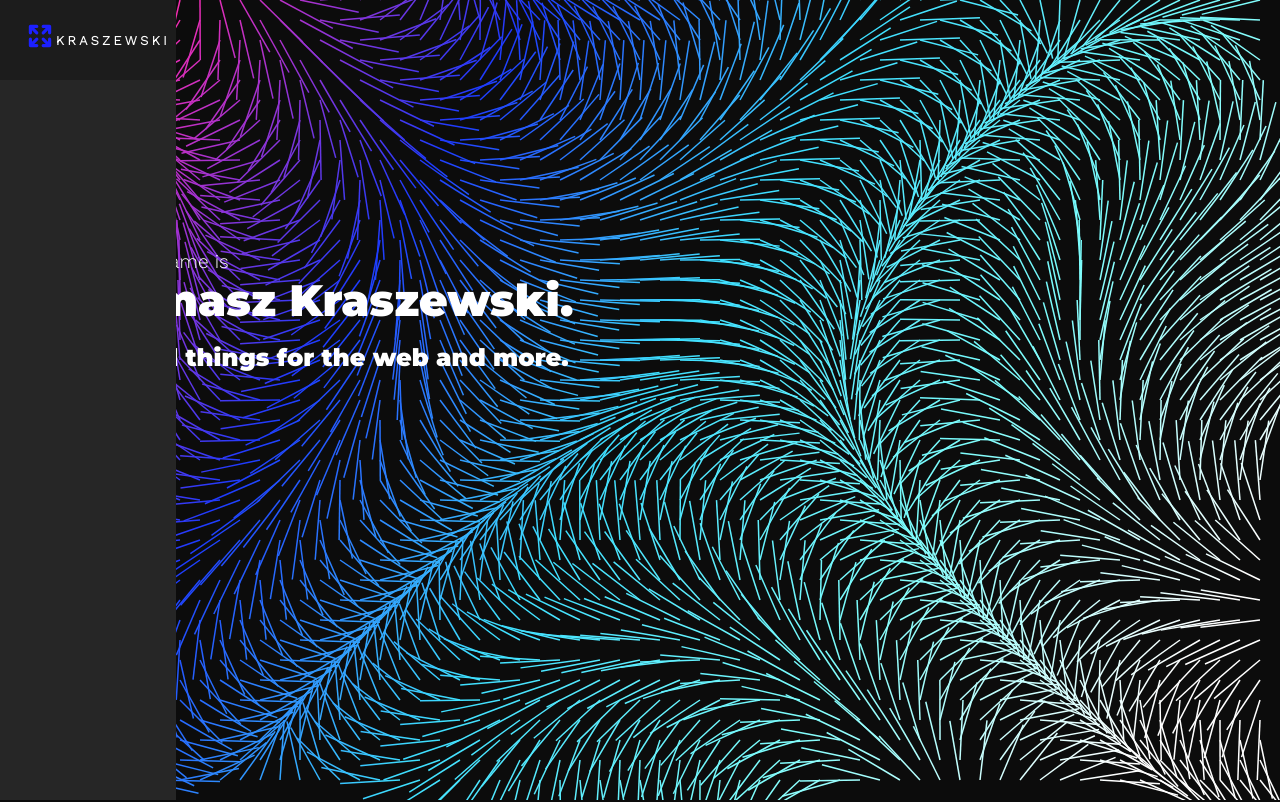
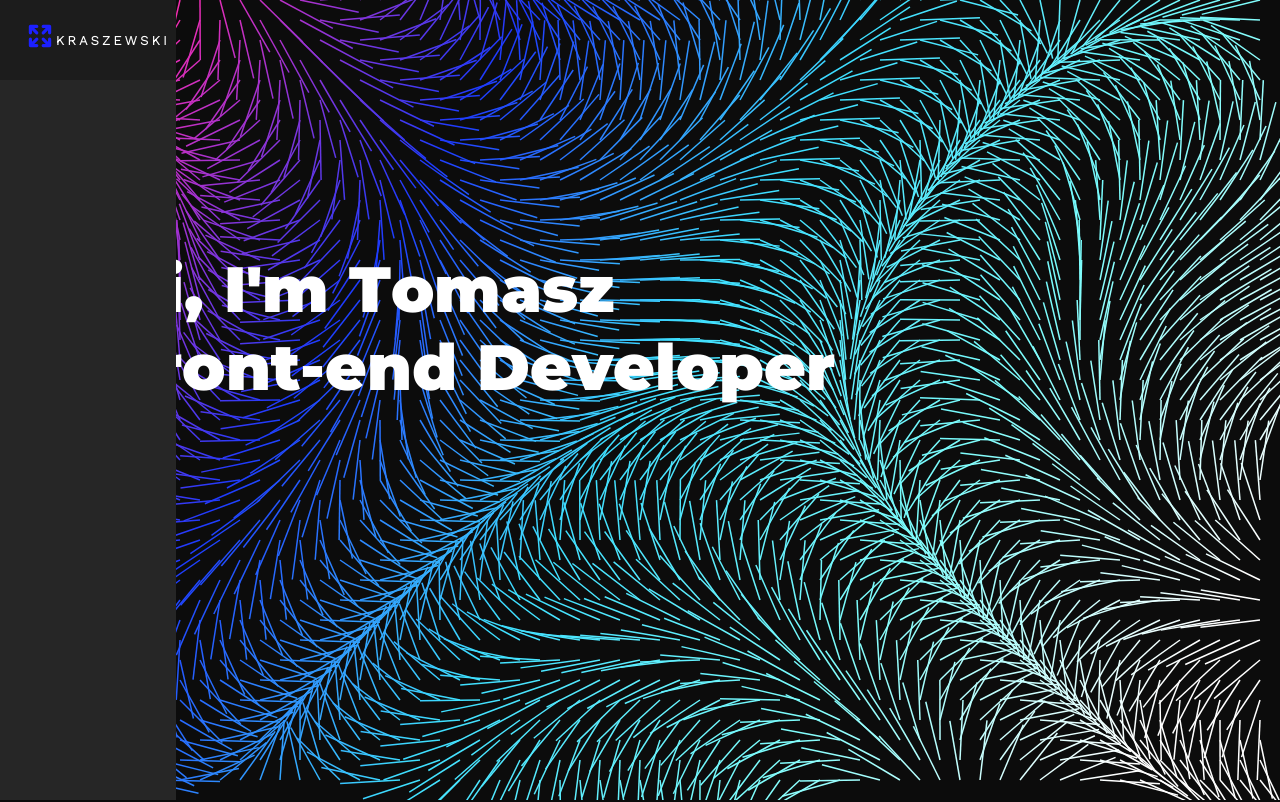
Before and after one commit to Snakerrek/portfolio, a React (Create React App) app: page / in a window 1280 px wide. Shown: the top 802 px of the page. Built offline with nearby package versions, Linux system fonts and the light colour scheme.

Commit message:
Home component done with logic, animation and styles.

```diff
--- a/src/components/Home/Home.styles.ts
+++ b/src/components/Home/Home.styles.ts
@@ -4,31 +4,10 @@ export const TitleWrapper = styled.div`
   position: absolute;
   top: 250px;
 
-  padding-left: 5rem;
+  padding-left: 7rem;
   @media only screen and (max-width: 600px) {
-    padding-bottom: 5rem;
-    padding-left: 0;
-  }
-
-  p {
-    margin: 0 1rem;
-  }
-
-  h2 {
-    margin: 0 1rem 1rem 1rem;
-    font-size: 2.75rem;
-
-    @media only screen and (max-width: 600px) {
-      font-size: 2rem;
-    }
-  }
-  h3 {
-    margin: 1rem;
-    font-size: 1.51rem;
-
-    @media only screen and (max-width: 600px) {
-      font-size: 1.1rem;
-    }
+    padding-bottom: 7rem;
+    padding-left: 2rem;
   }
 `;
 
--- a/src/components/Home/Home.tsx
+++ b/src/components/Home/Home.tsx
@@ -1,17 +1,32 @@
 import React from "react";
 
 import Canvas from "../Canvas/Canvas";
+import Letter from "./Letter";
 
 import { TitleWrapper, HomeWrap } from "./Home.styles";
+import { splitStringToArrayOfChars } from "../../helpers";
 
 const Home: React.FC = () => {
+  let delay = 500;
+
   return (
     <HomeWrap>
       <Canvas />
       <TitleWrapper>
-        <p>Hi, my name is</p>
-        <h2>Tomasz Kraszewski.</h2>
-        <h3>I build things for the web and more.</h3>
+        <div>
+          {splitStringToArrayOfChars("Hi, I'm Tomasz").map((letter, index) => {
+            delay += 100;
+            return <Letter key={index} letter={letter} delay={delay} />;
+          })}
+        </div>
+        <div>
+          {splitStringToArrayOfChars("Front-end Developer").map(
+            (letter, index) => {
+              delay += 100;
+              return <Letter key={index} letter={letter} delay={delay} />;
+            }
+          )}
+        </div>
       </TitleWrapper>
     </HomeWrap>
   );
--- /dev/null
+++ b/src/components/Home/Letter.styles.ts
@@ -0,0 +1,125 @@
+import styled, { keyframes } from "styled-components";
+
+export const letterAnimation = keyframes`
+  from {
+    opacity: 1;
+  }
+   50% {
+    transform: scaleY(0.6);
+    color: var(--lightBlue);
+   }
+   60% {
+    transform: scaleY(1.3);
+   }
+   65% {
+    transform: scaleY(0.7);
+   }
+   75% {
+    transform: scaleY(1.2);
+   }
+   80% {
+    transform: scaleY(0.8);
+   }
+   90% {
+    transform: scaleY(1.1);
+   }
+   100% {
+    transform: scaleY(1);
+   }
+`;
+
+export const initialLetterAnimation = keyframes`
+   0% {
+     opacity: 0;
+   }
+   50% {
+    transform: scaleY(0.6);
+    color: var(--lightBlue);
+   }
+   60% {
+    transform: scaleY(1.3);
+   }
+   65% {
+    transform: scaleY(0.7);
+   }
+   75% {
+    transform: scaleY(1.2);
+   }
+   80% {
+    transform: scaleY(0.8);
+   }
+   90% {
+    transform: scaleY(1.1);
+   }
+   100% {
+    transform: scaleY(1);
+    opacity: 1;
+   }
+`;
+
+interface Props {
+  delay: string;
+}
+
+export const LetterContainer = styled.div<Props>`
+  display: inline-block;
+
+  .letterAnimation {
+    animation: ${letterAnimation} 1s ease forwards;
+  }
+
+  .whiteSpace {
+    width: 1.25rem;
+    height: 2.5rem;
+  }
+
+  span {
+    opacity: 0;
+    animation: ${initialLetterAnimation} 1s ${(p) => p.delay} ease forwards;
+    font-size: 4rem;
+    font-family: "Montserrat", sans-serif;
+    font-weight: 900;
+    display: inline-block;
+  }
+  @media only screen and (max-width: 850px) {
+    span {
+      font-size: 3rem;
+      font-weight: 900;
+    }
+    .whiteSpace {
+      width: 1rem;
+      height: 2rem;
+    }
+  }
+
+  @media only screen and (max-width: 700px) {
+    span {
+      font-size: 2.5rem;
+      font-weight: 900;
+    }
+    .whiteSpace {
+      width: 0.8rem;
+      height: 1.5rem;
+    }
+  }
+  @media only screen and (max-width: 500px) {
+    span {
+      font-size: 1.8rem;
+      font-weight: 900;
+      .whiteSpace {
+        width: 0.6rem;
+        height: 1rem;
+      }
+    }
+  }
+  @media only screen and (max-width: 380px) {
+    span {
+      font-size: 1.5rem;
+      font-weight: 900;
+      .whiteSpace {
+        width: 0.5rem;
+        height: 0.8rem;
+      }
+    }
+  }
+`;
--- /dev/null
+++ b/src/components/Home/Letter.tsx
@@ -0,0 +1,32 @@
+import React, { useState } from "react";
+
+import { LetterContainer } from "./Letter.styles";
+
+type Props = { letter: string; delay: number };
+
+const Letter = (props: Props) => {
+  const [animationGoing, setAnimationGoing] = useState<boolean>(false);
+
+  const handleAnimationOnMouseEnter = () => {
+    setAnimationGoing(true);
+    setTimeout(() => {
+      setAnimationGoing(false);
+    }, 1000);
+  };
+  return (
+    <LetterContainer
+      onMouseEnter={handleAnimationOnMouseEnter}
+      delay={props.delay + "ms"}
+    >
+      {props.letter === " " ? (
+        <span className="whiteSpace"> </span>
+      ) : (
+        <span className={animationGoing ? "letterAnimation" : ""}>
+          {props.letter}
+        </span>
+      )}
+    </LetterContainer>
+  );
+};
+
+export default Letter;
--- a/src/helpers.ts
+++ b/src/helpers.ts
@@ -8,6 +8,14 @@ export const isOnMobile = () => {
   } else {
     return false;
   }
+};
+
+export const splitStringToArrayOfChars = (text: string) => {
+  let characters: string[] = [];
+  for (let i = 0; i < text.length; i++) {
+    characters.push(text[i]);
+  }
+  return characters;
 };
 
 export interface FlowFieldEffectConfig {
```
